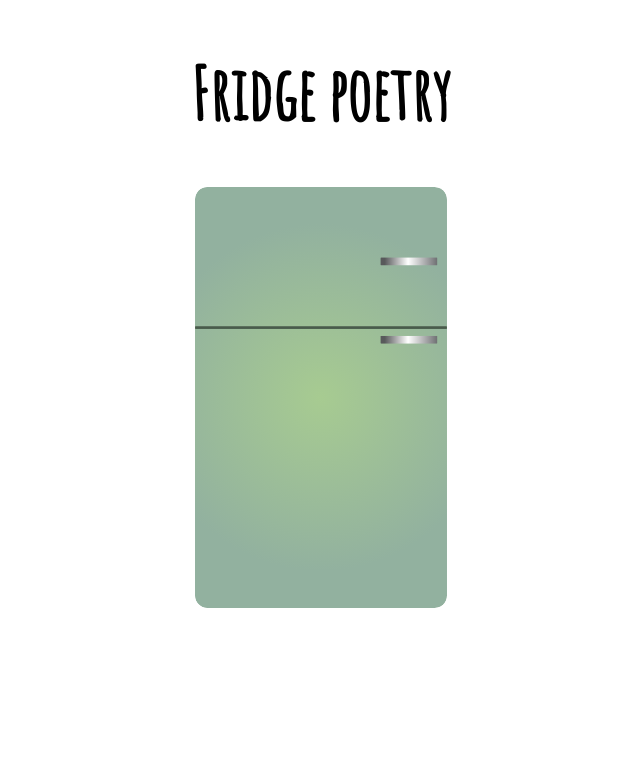
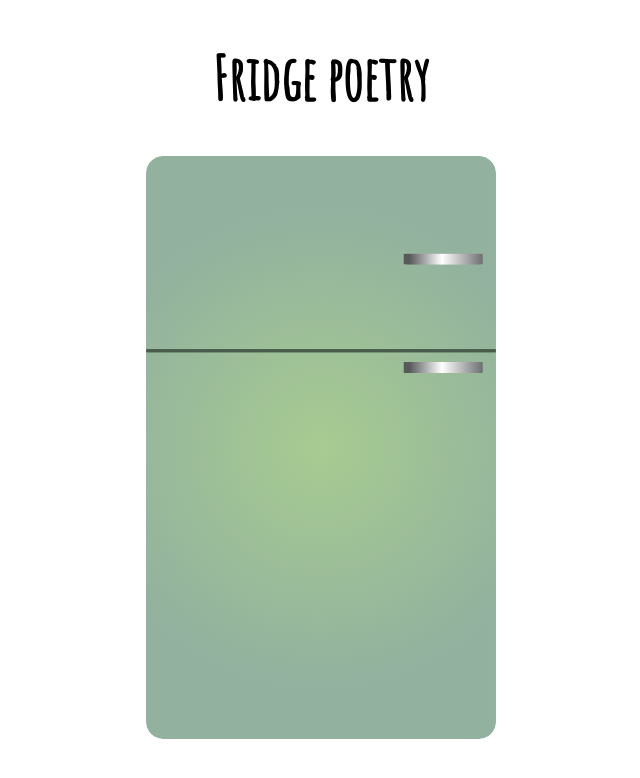
Before and after one commit to erajakos/fridge-poetry, a React (Create React App) app in the folder frontend/: page / in a window 1280 px wide. Shown: the top 778 px of the page, without its empty margins (319-959 px from the left). Built offline with nearby package versions, Linux system fonts and the light colour scheme.

Commit message:
Home css added

```diff
--- a/frontend/src/styling/App.css
+++ b/frontend/src/styling/App.css
@@ -3,10 +3,4 @@
 html, body {
   background-color: #fff;
   font-family: 'Amatic SC';
-  text-align:center;
-  font-size:150%;
 }
-
-img {
-  width:20%;
-}
--- /dev/null
+++ b/frontend/src/styling/Home.css
@@ -0,0 +1,11 @@
+#home {
+  text-align: center;
+}
+
+#home h1 {
+  font-size: 60px;
+}
+
+#home img {
+  width: 350px;
+}
```
Also changed, not shown: frontend/src/components/Home.jsx (+6 -5 lines).
